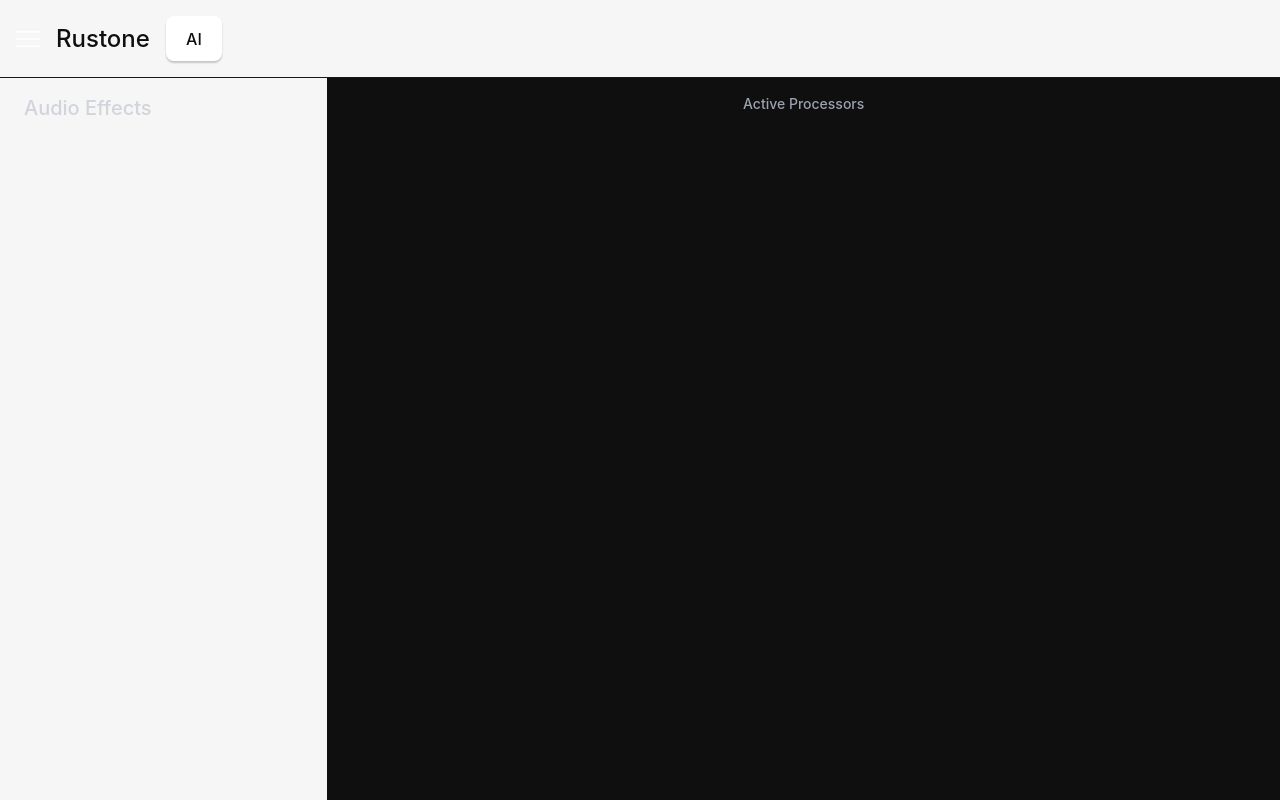
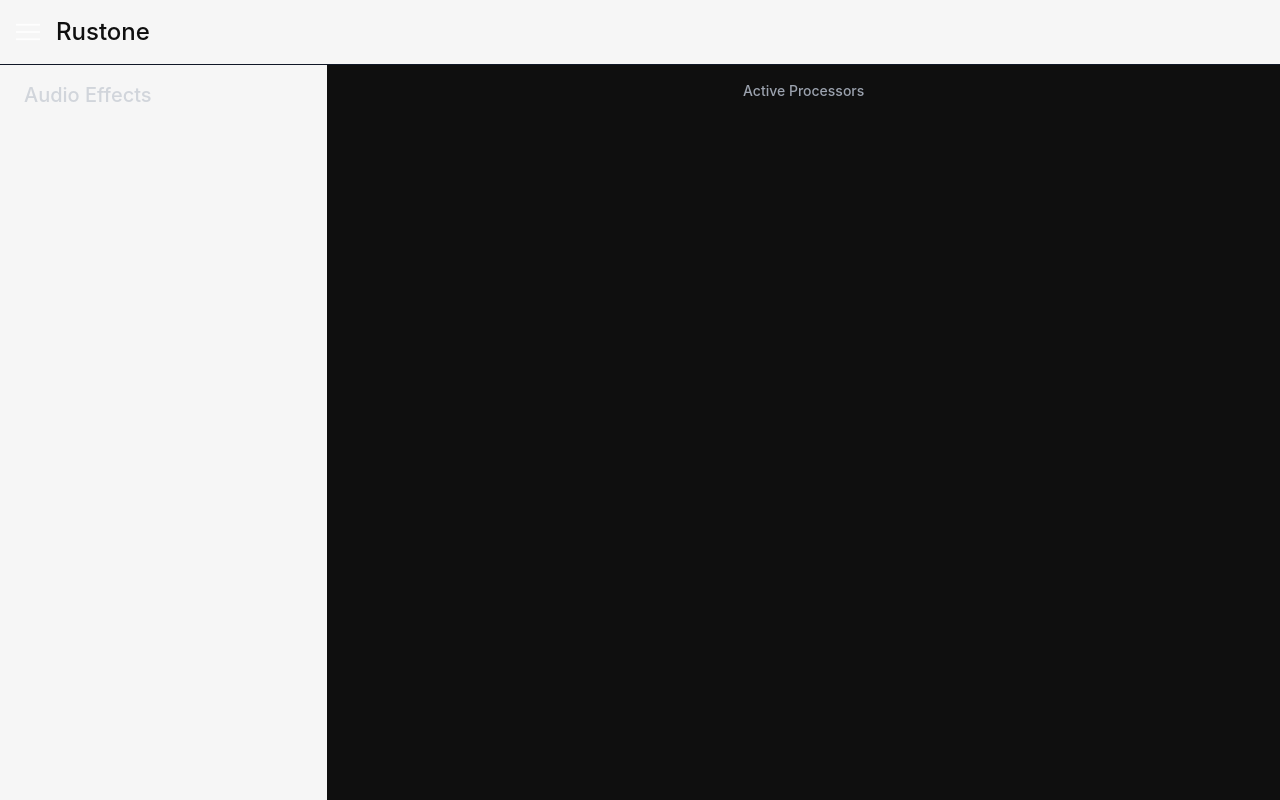
Before and after one commit to acaala/amp_sim, a Svelte app: page / in a window 1280 px wide. Built offline with nearby package versions, Linux system fonts and the light colour scheme.

Commit message:
Commented assistant ui

```diff
--- a/src/App.svelte
+++ b/src/App.svelte
@@ -4,7 +4,7 @@
   import Settings from "./lib/Settings.svelte";
   import Hamburger from "./lib/icons/hamburger.svelte";
 
-  let hideAssistant = true;
+  // let hideAssistant = true;
   let hideSettings = true;
 </script>
 
@@ -20,16 +20,16 @@
       <Hamburger />
     </button>
     <h1 class="text-2xl font-medium">Rustone</h1>
-    <button class="button" on:click={() => (hideAssistant = false)}>AI</button>
+    <!-- <button class="button" on:click={() => (hideAssistant = false)}>AI</button> -->
   </div>
 
   <div class="w-full h-full">
     <Processors />
   </div>
 
-  <div class:hidden={hideAssistant}>
+  <!-- <div class:hidden={hideAssistant}>
     <Assistant bind:hideAssistant />
-  </div>
+  </div> -->
 
   <div class:hidden={hideSettings}>
     <Settings bind:hideSettings />
```
